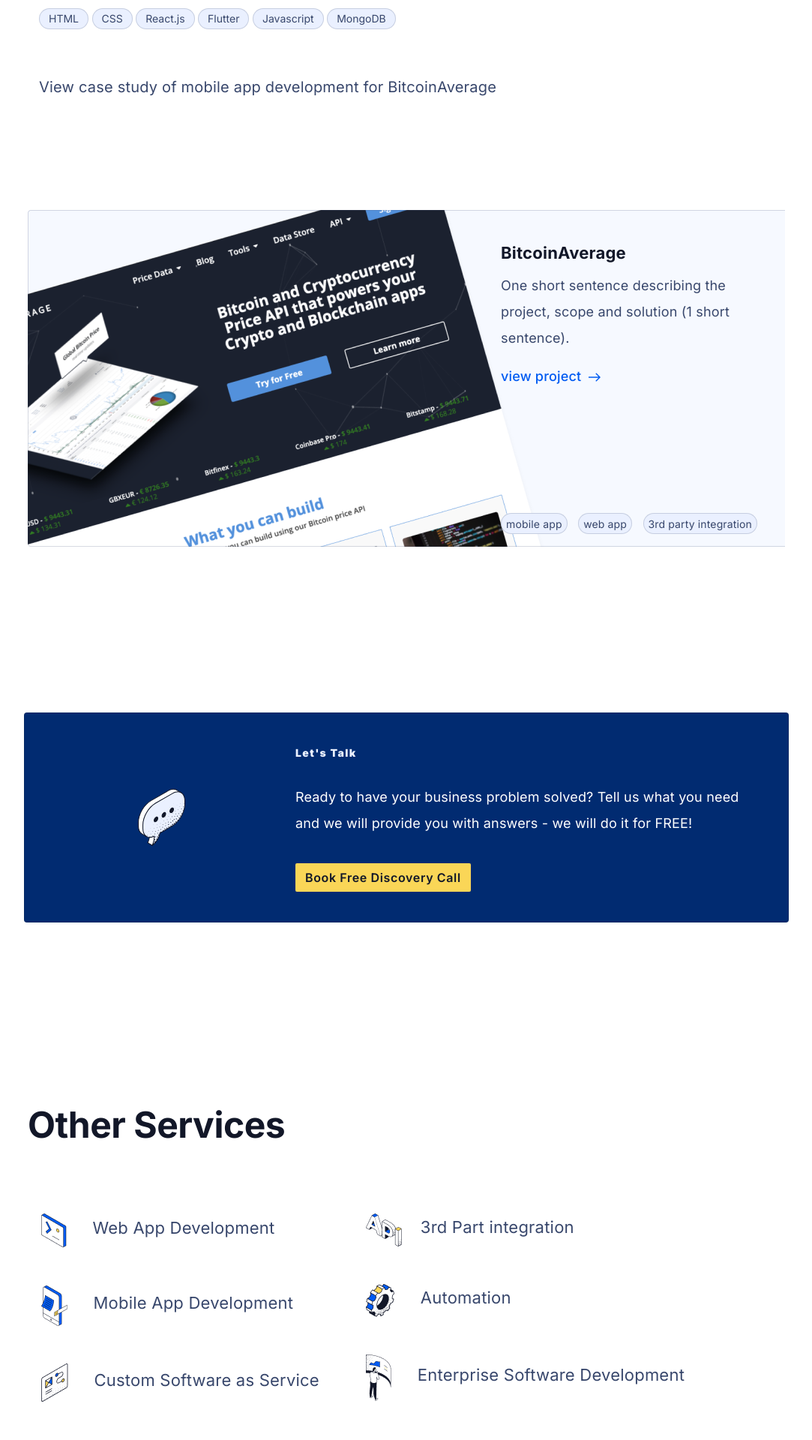
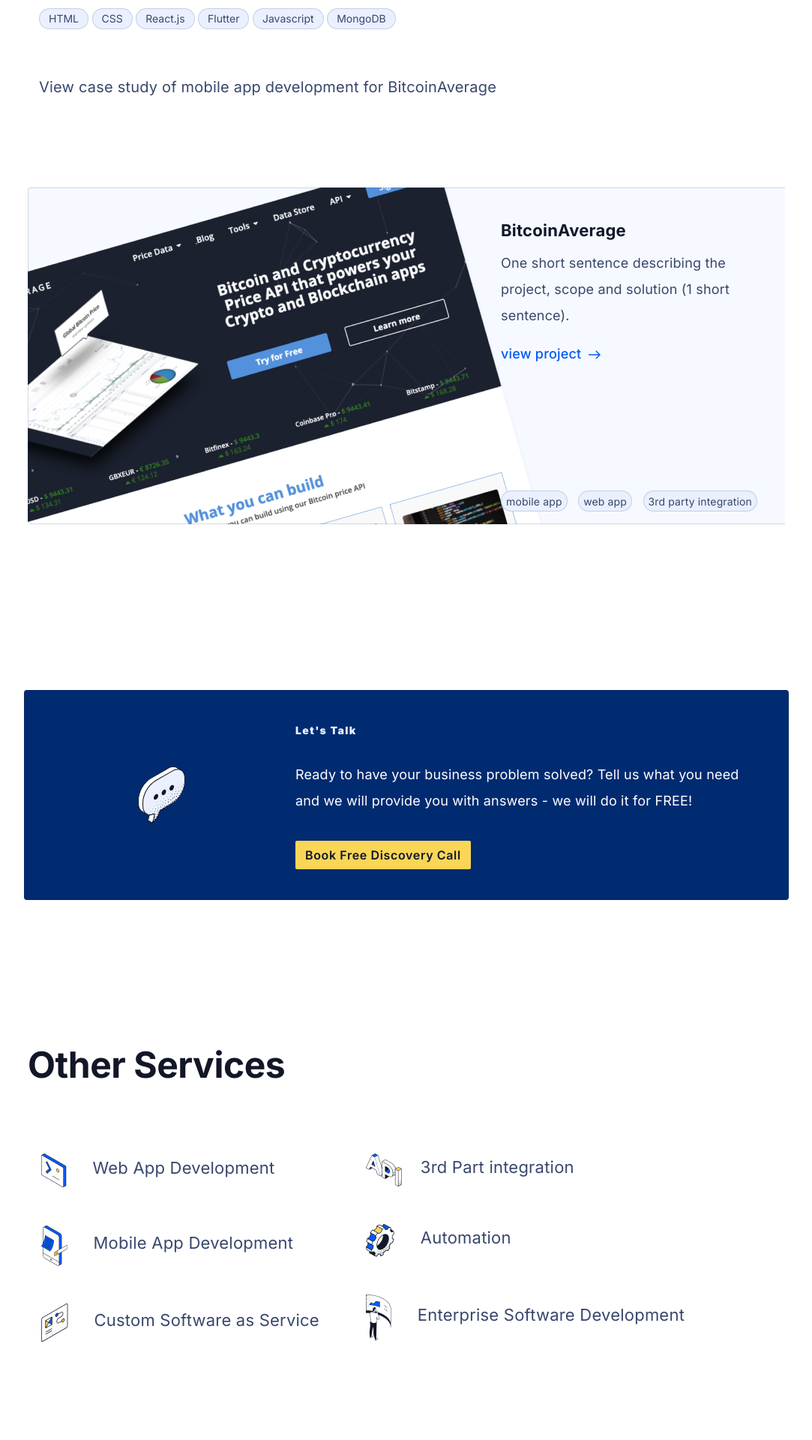
Before and after one commit to prashant1948/manaknightdigital, a PHP site: page /webappdev.html in a window 1280 px wide. Shown: the part 1373-3293 px from the top of the page at 75% size, without its empty margins (98-1181 px from the left). Run offline with PHP 8.4, Linux system fonts and the light colour scheme.

Commit message:
case study

```diff
--- a/css/style.css
+++ b/css/style.css
@@ -1522,8 +1522,8 @@ hr {
     font-family: 'Inter';
     font-style: normal;
     font-weight: bold;
-    font-size: 32px;
-    line-height: 40px;
+    font-size: 25px;
+    line-height: 28px;
     text-align: center;
     color: #121728;
     text-shadow: none;
--- a/css/style.scss
+++ b/css/style.scss
@@ -967,7 +967,7 @@ hr{
 }
 .process-heading{
   letter-spacing: -0.01em;
-  @include text-css(normal, bold, 32px, 40px, #121728, none);
+  @include text-css(normal, bold, 25px, 28px, #121728, none);
 }
 .letusknow{
   margin-top: 0px !important;
--- a/webappdev.html
+++ b/webappdev.html
@@ -119,7 +119,7 @@
                 </div>
             </div>
 
-            <div class="container padding-top-30 margin-top-none desktop-view">
+            <div class="container margin-top-none desktop-view">
                 <div class="row desktp-page-padding mobile-padding-none">
                     <div class="col-sm">
 
@@ -158,11 +158,10 @@
                         </div>
             </div>
 
-            <div class="container padding-top-30 mobile-view">
+            <div class="container mobile-view">
                 <div class="row">
                     <div
                         class="col-sm">
-                        <h2>More Case Studies</h2>
                         <img src="./images/BitcoinAverage-mobile 1.png" class="img-fluid img-centre more-case-studies-image mobile-view" alt="More cases-narrow Image 2">
                         <span class="more-case-studies-text mobile-view">view project&nbsp;&nbsp;<img src="./images/Arrow 1.png"></span>
                     </div>
@@ -196,7 +195,7 @@
 
 
                 <div class="mobile-padding-50">
-                    <div class="container padding-class case-studies margin-top-100 margin-top-none">
+                    <div class="container padding-class case-studies margin-top-50 margin-top-none">
 
                         <div class="row desktp-page-padding mobile-padding-none">
 
```
Also changed, not shown: case-study.html (+10 -8 lines), images/talk.png (added).
